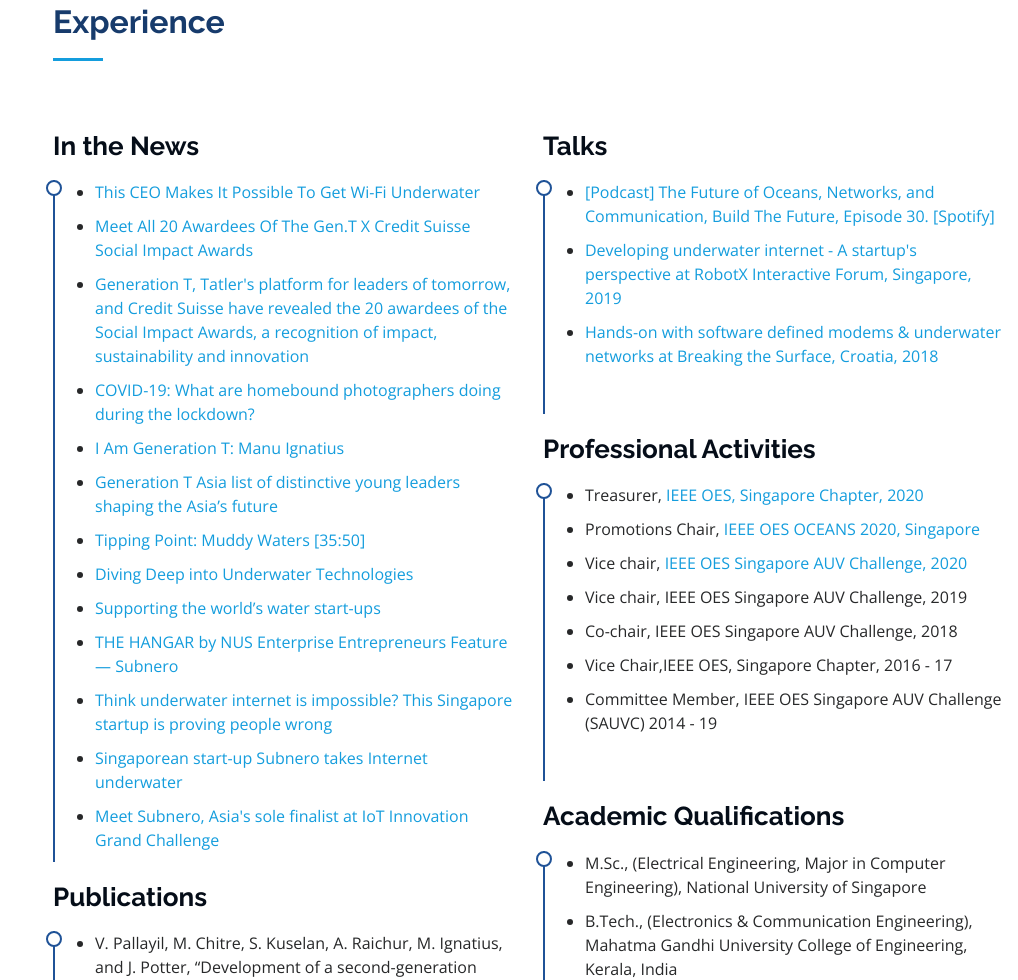
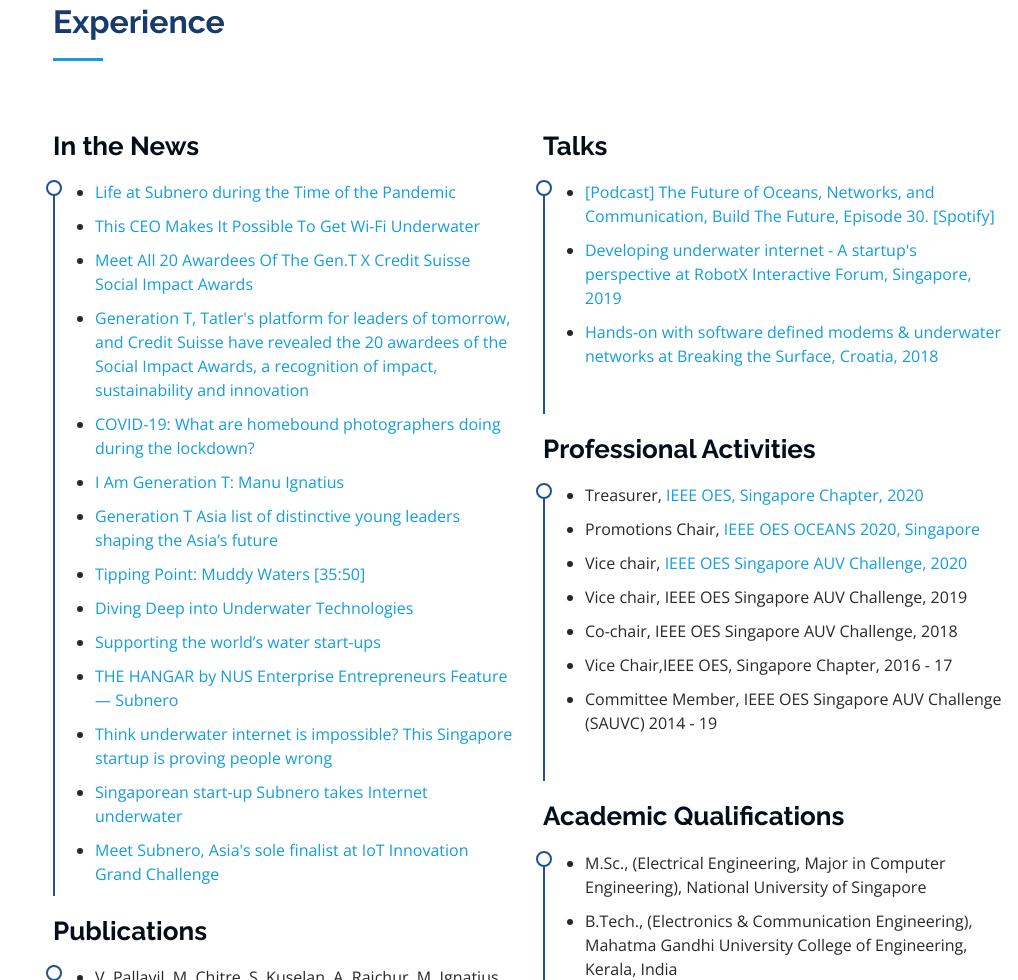
Before and after one commit to manuignatius/manuignatius.github.io, a plain HTML site: page index.html in a window 1280 px wide. Shown: the part 1445-2425 px from the top of the page, without its empty margins (262-1280 px from the left). Drawn offline with nearby package versions, Linux system fonts and the light colour scheme; a script that the page names is missing; files whose address does not match are found by name.

Commit message:
Added startup.info interview

```diff
--- a/index.html
+++ b/index.html
@@ -153,6 +153,7 @@
             <h3 class="resume-title">In the News</h3>
             <div class="resume-item pb-0">
               <ul>
+                <li><a href="https://startup.info/manu-ignatius-subnero/" target="_blank">Life at Subnero during the Time of the Pandemic</a></li>
                 <li><a href="https://generationt.asia/leaders/this-ceo-makes-it-possible-to-get-wi-fi-underwater" target="_blank">This CEO Makes It Possible To Get Wi-Fi Underwater</a></li>
                 <li><a href="https://generationt.asia/leaders/meet-all-20-awardees-of-the-gent-x-credit-suisse-social-impact-awards" target="_blank">Meet All 20 Awardees Of The Gen.T X Credit Suisse Social Impact Awards</a></li>
                 <li><a href="https://www.taiwannews.com.tw/en/news/4049976" target="_blank">Generation T, Tatler's platform for leaders of tomorrow, and Credit Suisse have revealed the 20 awardees of the Social Impact Awards, a recognition of impact, sustainability and innovation</a></li>
```
